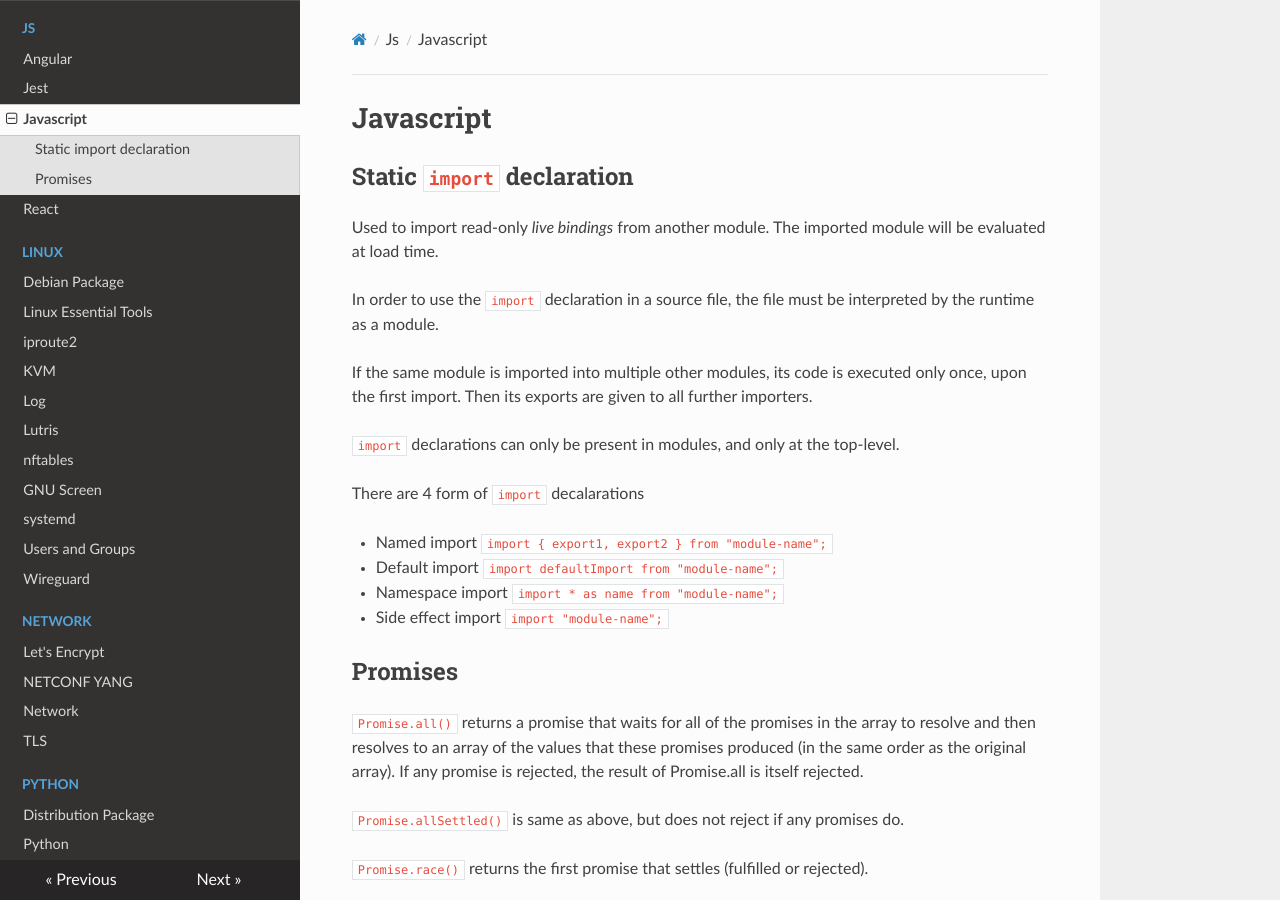
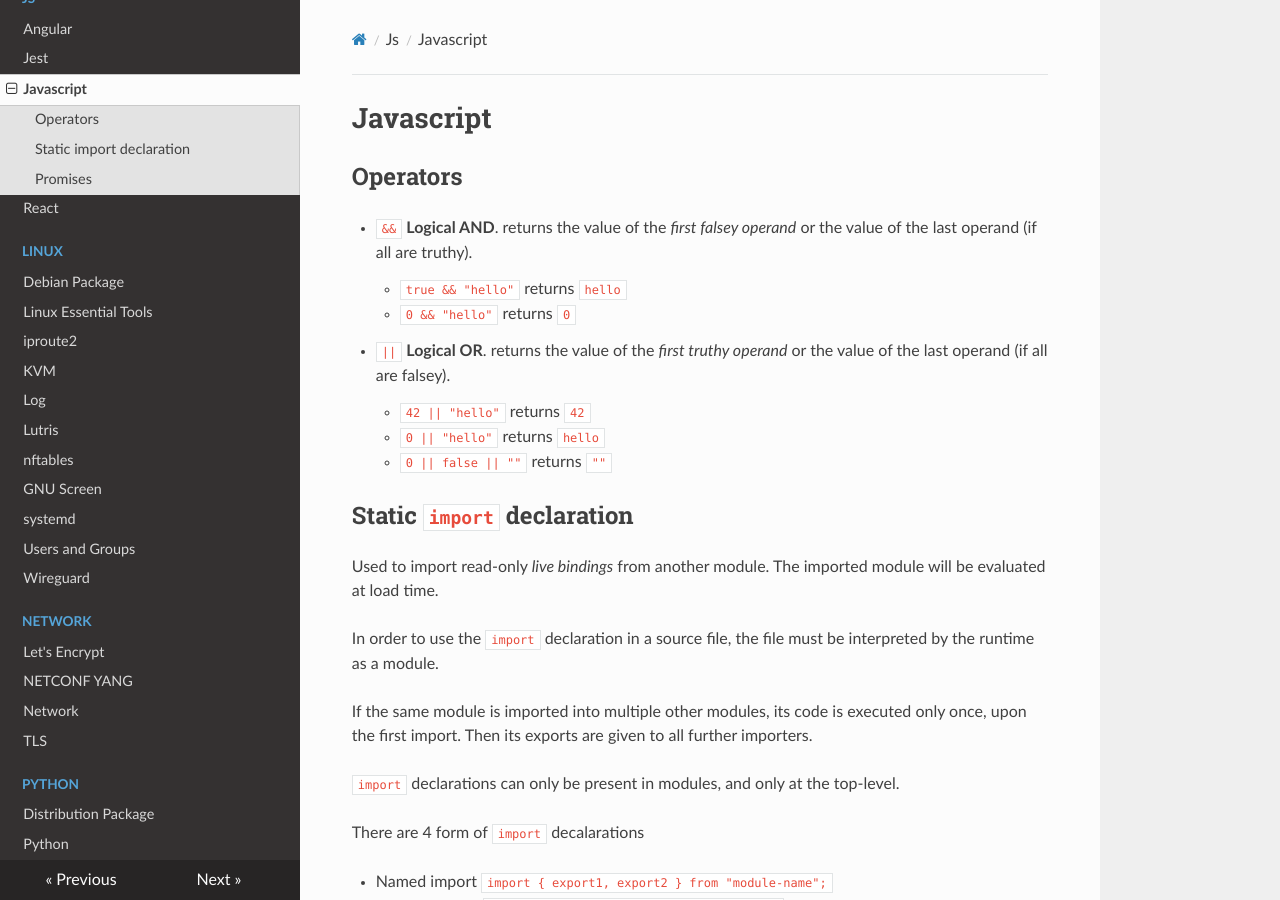
Before and after one commit to YotaYota/notes, an MkDocs documentation site: the page built from docs/js/js.md, in a window 1280 px wide and 900 px high. Built offline with MkDocs 1.6.1, drawn with Linux system fonts in a browser that asks for light colours; nearby versions of some CDN libraries.

Commit message:
js logical AND, OR

```diff
--- a/docs/js/js.md
+++ b/docs/js/js.md
@@ -1,4 +1,14 @@
 # Javascript
+
+## Operators
+
+- `&&` **Logical AND**. returns the value of the *first falsey operand* or the value of the last operand (if all are truthy).
+    - `true && "hello"` returns `hello`
+    - `0 && "hello"` returns `0`
+- `||` **Logical OR**. returns the value of the *first truthy operand* or the value of the last operand (if all are falsey).
+    - `42 || "hello"` returns `42`
+    - `0 || "hello"` returns `hello`
+    - `0 || false || "" ` returns `""`
 
 ## Static `import` declaration
 
```
